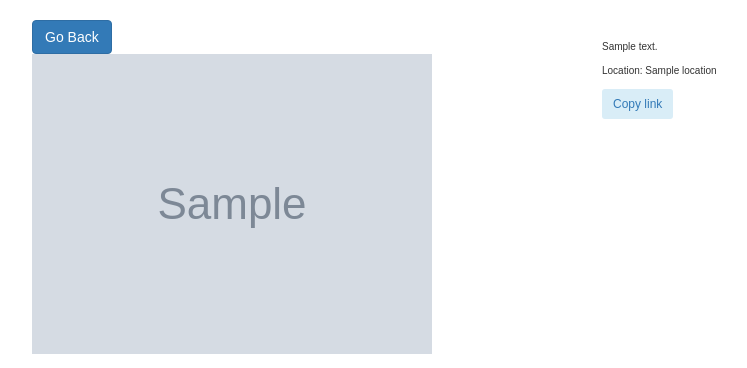
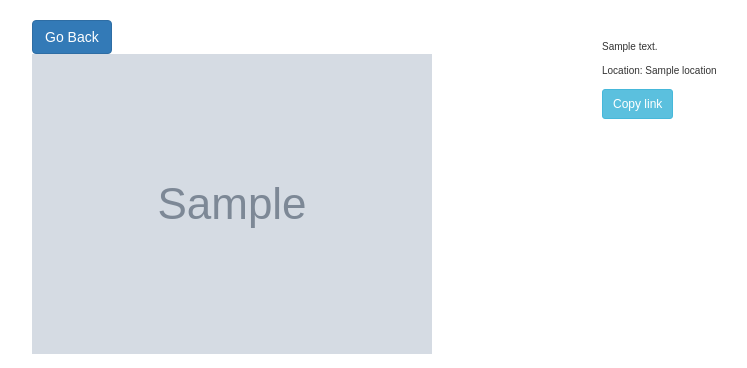
Before and after one commit to 299hannah/gallery, a Django app: template photos/templates/photos.html in a window 1280 px wide. Shown: the part 52-420 px from the top of the page, without its empty margins (53-800 px from the left). Run offline with Django 3.2, Linux system fonts and the light colour scheme; the template is opened without the code that fills it: most values are stand-ins (such as "Sample title", 1, 10 or a date in 2020); grey boxes marked "Sample" are stand-in pictures; parts of the project's set-up code (start-up, migrations or seed data) failed here and were passed over; some libraries are stand-ins or nearby versions.

Commit message:
copy info url

```diff
--- a/photos/templates/photos.html
+++ b/photos/templates/photos.html
@@ -26,15 +26,10 @@
                         <p>{{photo.description}}</p>
                         <p>Location: {{photo.location}}</p>
 
-                        <a href="photo.image.url" class="btn bg-info btn-sm m-1"> Copy link</a>
+                        <a href="{%url 'photo' photo.id%}" class="btn btn-info btn-sm m-1"> Copy link</a>
 
-                        <!-- <div class="col-md-10">
-                            <a onclick="copyLink({{photo.id}})"><button type="button" class="btn btn-info btn-sm">Copy Link</button></a>
-                                <input class="form-control" type="text" value="http://127.0.0.1:8000{{photo.image.url}}" id="{{photo.id}}">
-                            <a ></a>
-                        </div> -->
+                        <!-- <input class="form-control" type="text" value="http://127.0.0.1:8000{{photo.image.url}}/{{photo.id}}"> -->
 
-                    </div>
                   </div>
                 </div>
             </div>
```
